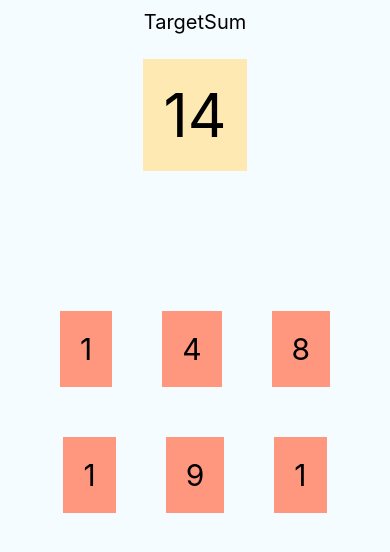
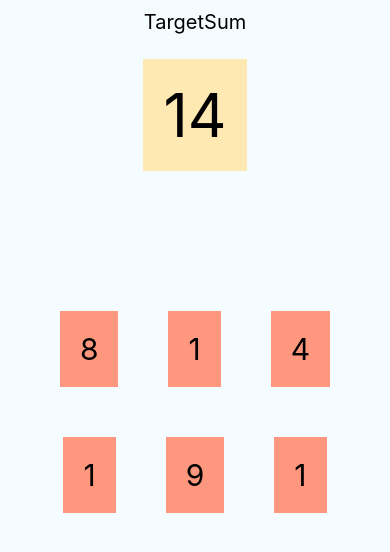
Before and after one commit to scirocco21/react-native-target-sum, a React Native app: screen / in a window 390 px wide. Shown: the top 552 px of the page. Built offline with nearby package versions, Linux system fonts and the light colour scheme.

Commit message:
add shuffle helper function and shuffle random nums in Game.js

```diff
--- a/src/components/Game.js
+++ b/src/components/Game.js
@@ -1,15 +1,16 @@
 
 import React, {Component} from 'react';
 import {Platform, StyleSheet, Text, View} from 'react-native';
-
+import {shuffle} from '../helpers/shuffle.js';
 
 export default class Game extends React.Component {
   render() {
+    let array = [1,5];
 
     let addableNumbers = Array.from({length: this.props.randomNumbers}).map(() => Math.floor(Math.random() * 10));
     let target = addableNumbers.slice(0, 4).reduce((sum, num) => sum += num)
 
-    let addables = addableNumbers.map(num => {
+    let addables = shuffle(addableNumbers).map(num => {
       return (
         <Text style={styles.addable}>{num}</Text>
       )
--- /dev/null
+++ b/src/helpers/shuffle.js
@@ -0,0 +1,12 @@
+
+export function shuffle(array) {
+  let currentIndex = array.length, temporaryValue, randomIndex;
+  while (currentIndex !== 0) {
+    randomIndex = Math.floor(Math.random() * currentIndex);
+    currentIndex -= 1;
+    temporaryValue = array[currentIndex];
+    array[currentIndex] = array[randomIndex];
+    array[randomIndex] = temporaryValue;
+  }
+  return array;
+}
```
